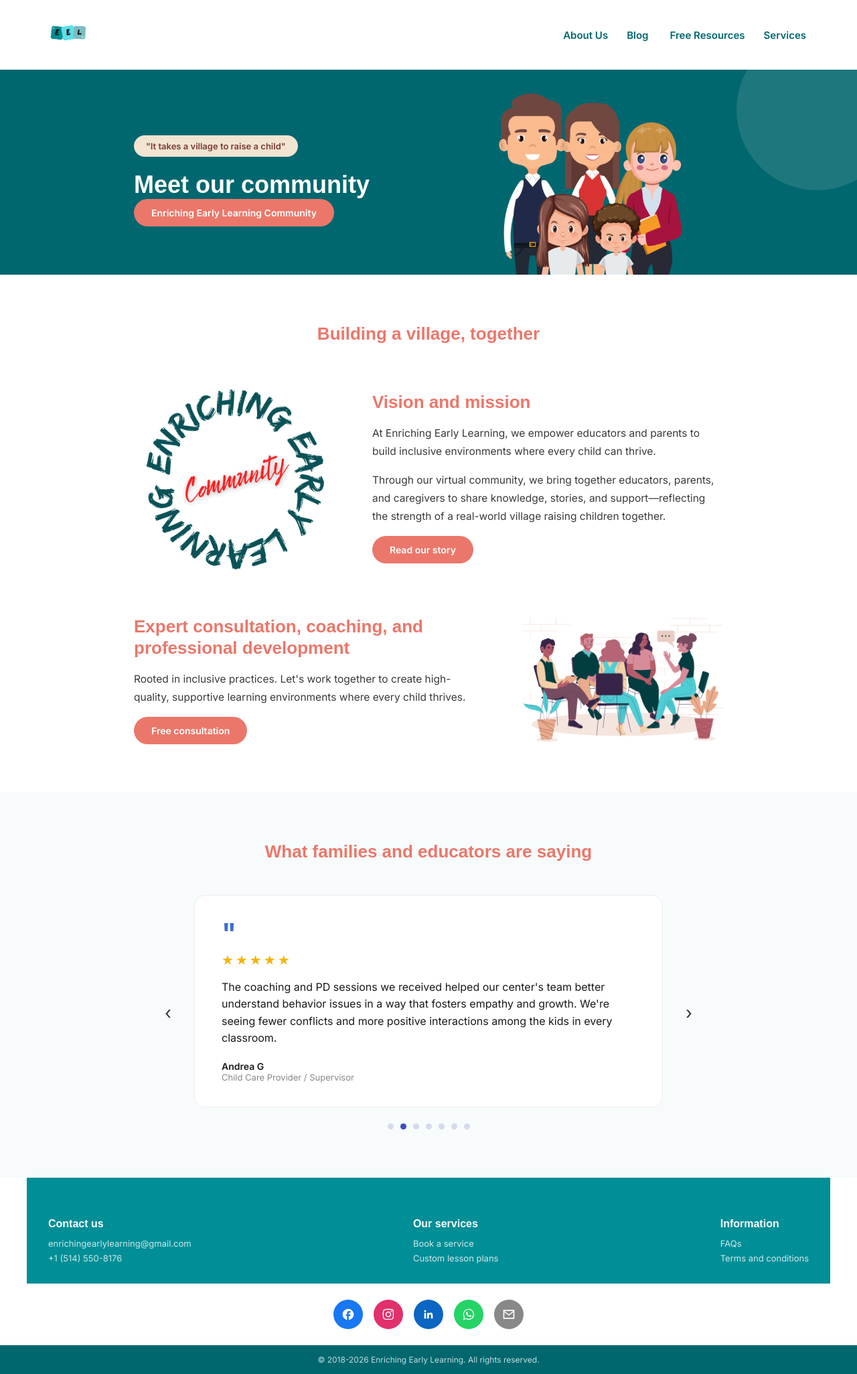
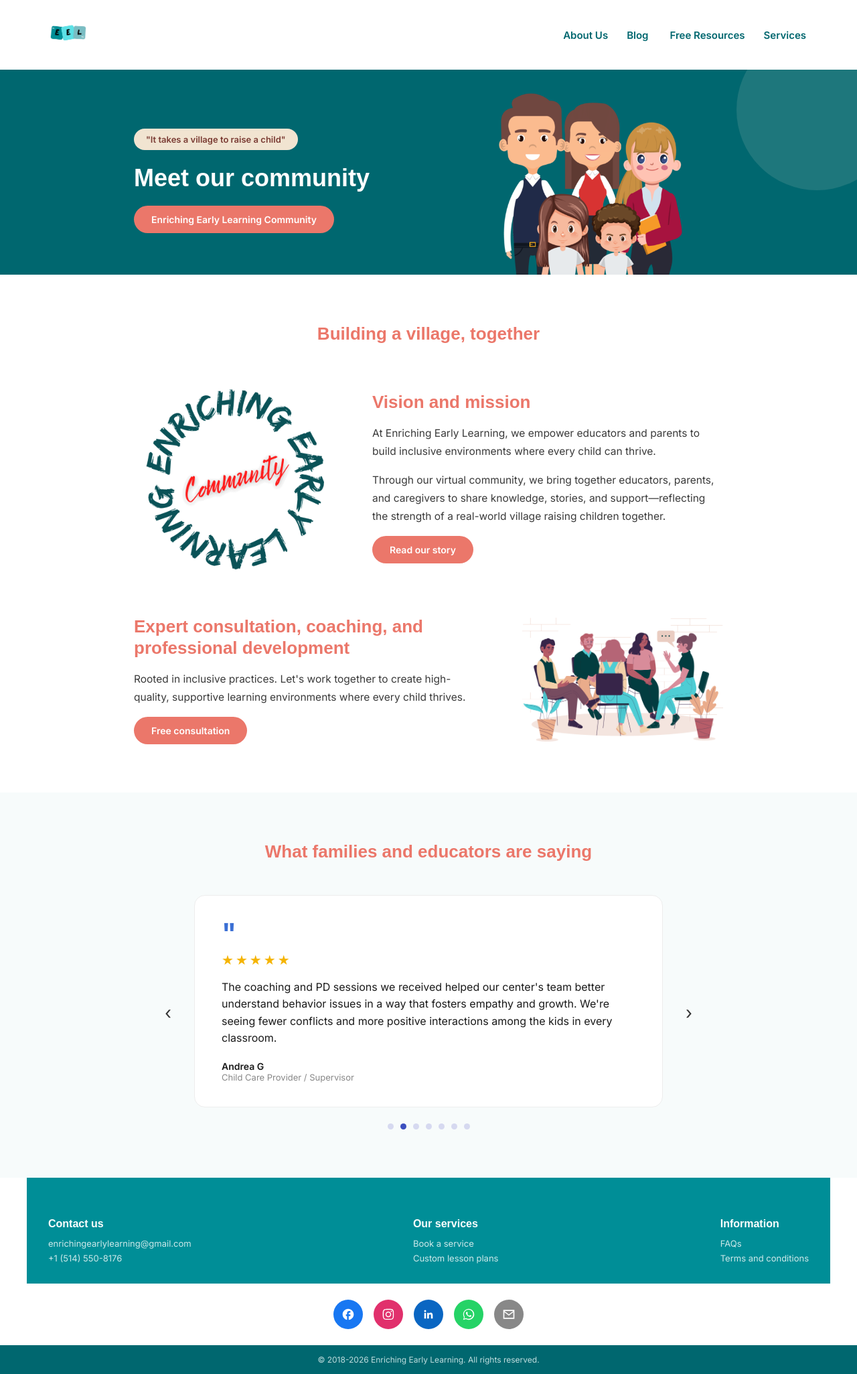
Before and after one commit to enrichingearlylearning/enriching-early-learning-site, a Jekyll site: the page built from index.html, in a window 1280 px wide. Shown: the whole page at 67% size. Built offline with Jekyll 4.4.1, drawn with Linux system fonts in a browser that asks for light colours; some web fonts are replaced.

Commit message:
Update index.html

```diff
--- a/index.html
+++ b/index.html
@@ -71,7 +71,7 @@ title: Home
     <div class="hero-flex">
       <div class="hero-text">
         <span class="quote-pill">"It takes a village to raise a child"</span>
-        <h1>Meet our community</h1>
+        <h1 style="margin:0 auto 20px;">Meet our community</h1>
         <a class="btn" href="/about/">Enriching Early Learning Community</a>
       </div>
       <div class="hero-img">
```
